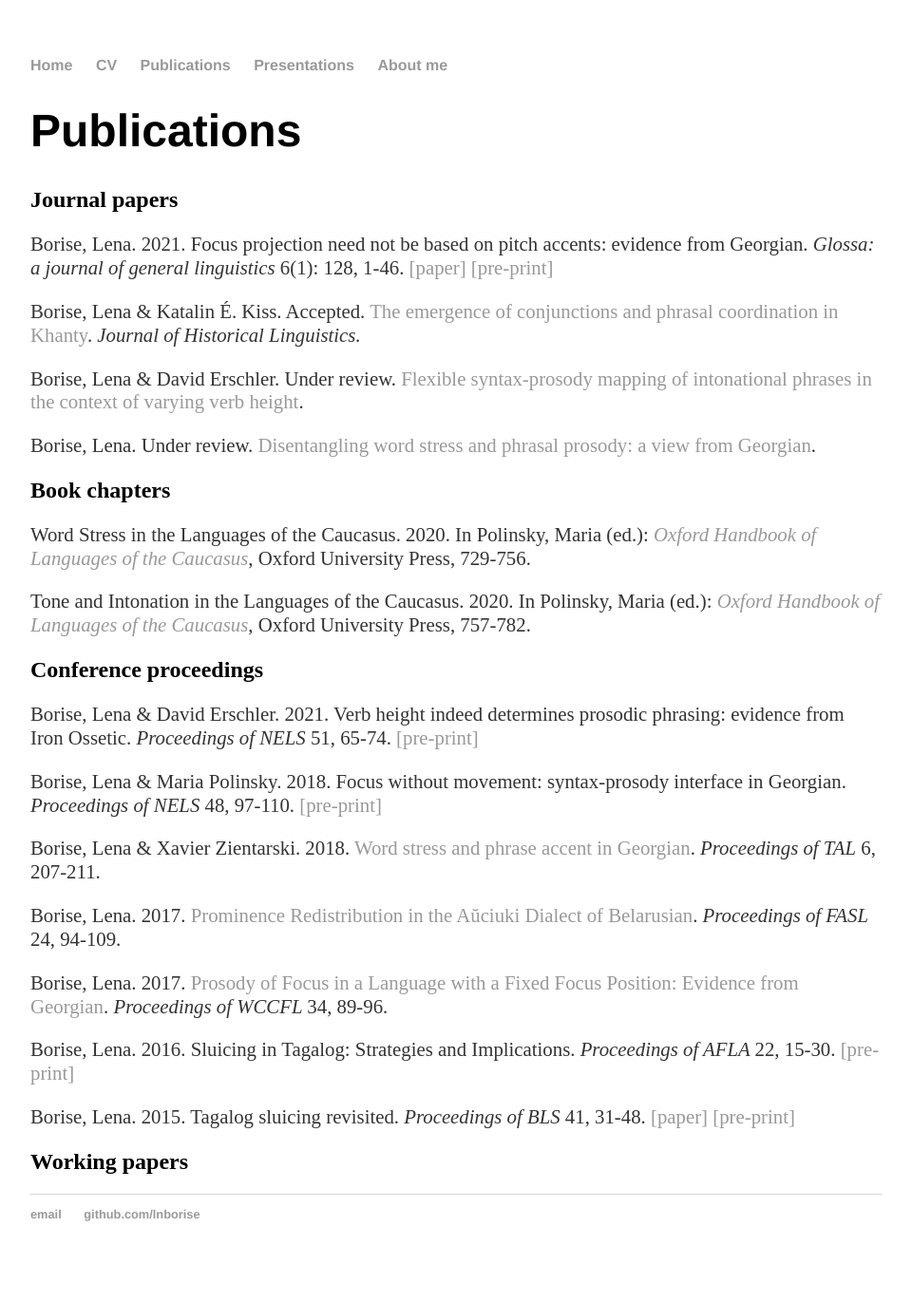
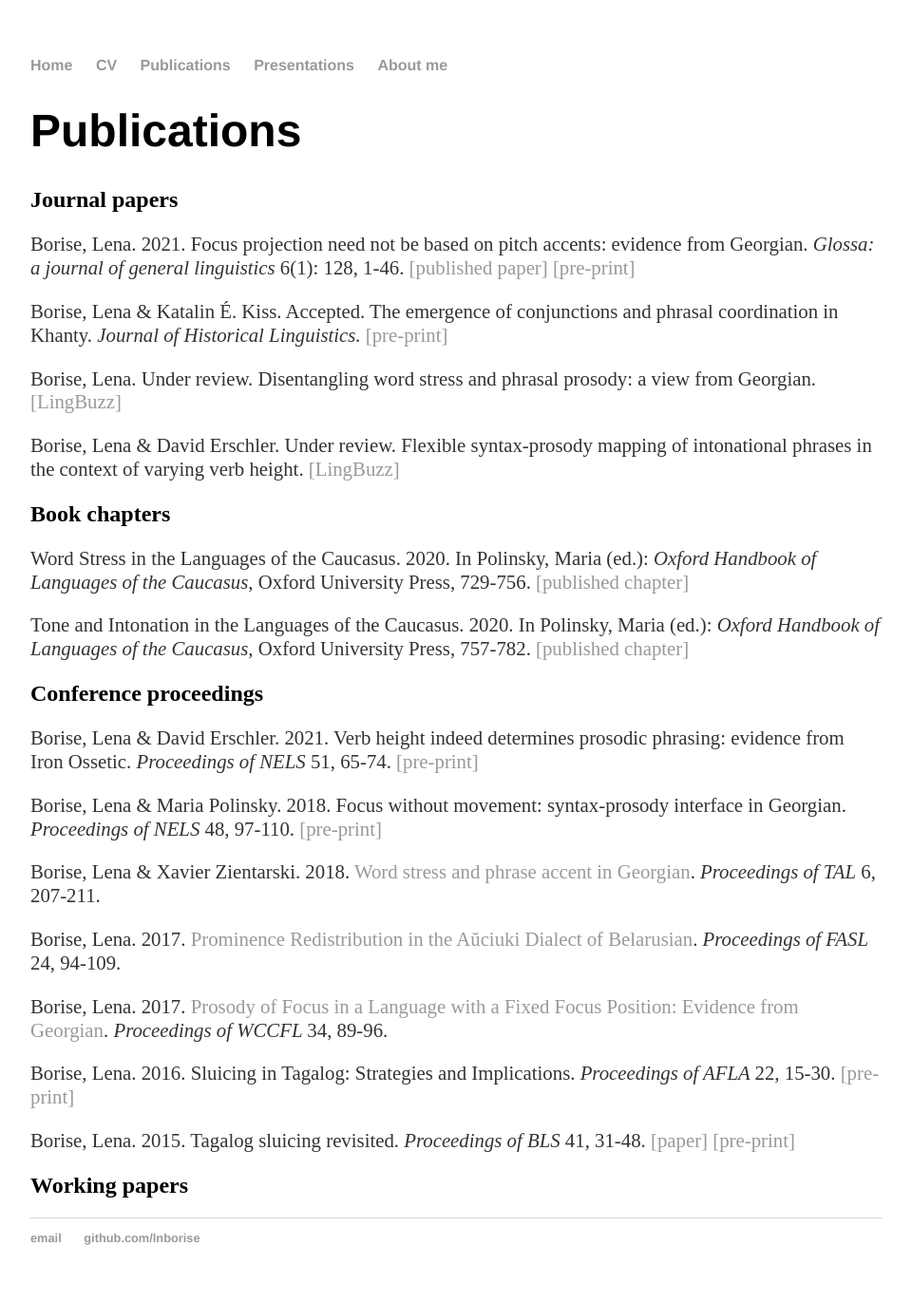
Before and after one commit to lnborise/lnborise.github.io, a Jekyll site: the page built from publications.html, in a window 1280 px wide. Shown: the whole page at 95% size, without its empty margins (160-1120 px from the left). Built offline with Jekyll 4.4.1, drawn with Linux system fonts in a browser that asks for light colours; before the commit the page ends 1346 px from its top, so only the background shows below that.

Commit message:
Update publications.html

```diff
--- a/publications.html
+++ b/publications.html
@@ -7,19 +7,20 @@ title: Publications
 
   <h2>Journal papers</h2>
 
-  	<p>Borise, Lena. 2021. Focus projection need not be based on pitch accents: evidence from Georgian. <i>Glossa: a journal of general linguistics </i> 6(1): 128, 1-46. <a href="https://www.glossa-journal.org/article/id/5733/"> [paper]</a> <a href="https://lnborise.github.io/assets/Borise_FocProjection_final.pdf"> [pre-print]</a> </p>
+  	<p>Borise, Lena. 2021. Focus projection need not be based on pitch accents: evidence from Georgian. <i>Glossa: a journal of general linguistics </i> 6(1): 128, 1-46. <a href="https://www.glossa-journal.org/article/id/5733/"> [published paper]</a> <a href="https://lnborise.github.io/assets/Borise_FocProjection_final.pdf"> [pre-print]</a> </p>
 
-	<p>Borise, Lena & Katalin É. Kiss. Accepted. <a href="https://ling.auf.net/lingbuzz/005740">The emergence of conjunctions and phrasal coordination in Khanty</a>. <i>Journal of Historical Linguistics. </i> </p>
+	<p>Borise, Lena & Katalin É. Kiss. Accepted. The emergence of conjunctions and phrasal coordination in Khanty. <i>Journal of Historical Linguistics. </i> <a href="https://lnborise.github.io/assets/BoriseEKiss_Khanty_coordination.pdf"> [pre-print]</a> </p>
 
- 	 <p>Borise, Lena & David Erschler. Under review. <a href="https://ling.auf.net/lingbuzz/006080">Flexible syntax-prosody mapping of intonational phrases in the context of varying verb height</a>.</p>
+	<p>Borise, Lena. Under review. Disentangling word stress and phrasal prosody: a view from Georgian. <a href="https://ling.auf.net/lingbuzz/005421"> [LingBuzz]</a> </p>
+	 <p>Borise, Lena & David Erschler. Under review. Flexible syntax-prosody mapping of intonational phrases in the context of varying verb height.<a href="https://ling.auf.net/lingbuzz/006080"> [LingBuzz]</a> </p>
 
-	<p>Borise, Lena. Under review. <a href="https://ling.auf.net/lingbuzz/005421">Disentangling word stress and phrasal prosody: a view from Georgian</a>.</p>
+
 
 <h2>Book chapters</h2>
 
-	<p>Word Stress in the Languages of the Caucasus. 2020. In Polinsky, Maria (ed.): <i><a href="https://www.oxfordhandbooks.com/view/10.1093/oxfordhb/9780190690694.001.0001/oxfordhb-9780190690694">Oxford Handbook of Languages of the Caucasus</a></i>, Oxford University Press, 729-756.</p>
+	<p>Word Stress in the Languages of the Caucasus. 2020. In Polinsky, Maria (ed.): <i>Oxford Handbook of Languages of the Caucasus</i>, Oxford University Press, 729-756. <a href="https://www.oxfordhandbooks.com/view/10.1093/oxfordhb/9780190690694.001.0001/oxfordhb-9780190690694-e-19"> [published chapter]</a></p>
 
-	<p>Tone and Intonation in the Languages of the Caucasus. 2020. In Polinsky, Maria (ed.): <i><a href="https://www.oxfordhandbooks.com/view/10.1093/oxfordhb/9780190690694.001.0001/oxfordhb-9780190690694">Oxford Handbook of Languages of the Caucasus</a></i>, Oxford University Press, 757-782.</p>
+	<p>Tone and Intonation in the Languages of the Caucasus. 2020. In Polinsky, Maria (ed.): <i>Oxford Handbook of Languages of the Caucasus</i>, Oxford University Press, 757-782. <a href="https://www.oxfordhandbooks.com/view/10.1093/oxfordhb/9780190690694.001.0001/oxfordhb-9780190690694-e-31"> [published chapter]</a></p>
 
 <h2>Conference proceedings</h2>
 
```
